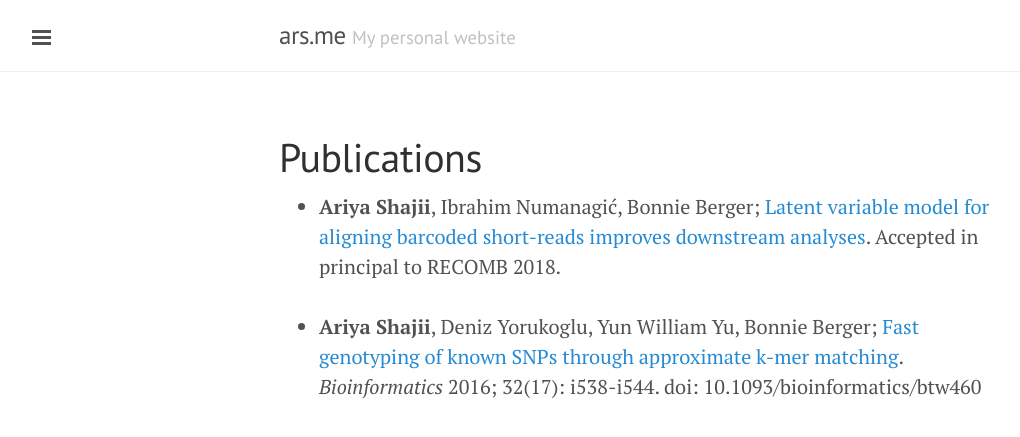
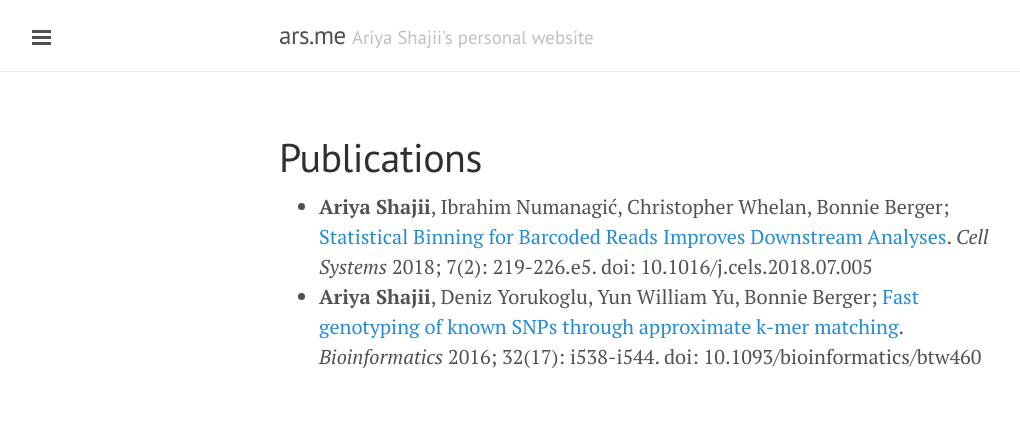
Before and after one commit to arshajii/arshajii.github.io, a Jekyll site: the page built from publications.html, in a window 1280 px wide. Shown: the top 437 px of the page, without its empty margins (1-1021 px from the left). Built offline with Jekyll 4.4.1, drawn with Linux system fonts in a browser that asks for light colours; nearby versions of some CDN libraries.

Commit message:
Remove fluff

```diff
--- a/_config.yml
+++ b/_config.yml
@@ -8,11 +8,11 @@ permalink:        pretty
 
 # Setup
 title:            ars.me
-tagline:          My personal website
+tagline:          Ariya Shajii's personal website
 url:
 paginate:         1
 author:
-  name:           A. R. Shajii
+  name:           Ariya Shajii
   url:            ars.me
   email:          ars@ars.me
   github:         arshajii
--- a/publications.html
+++ b/publications.html
@@ -7,6 +7,6 @@ group: misc
 {% include JB/setup %}
 
 <ul>
-	<li><b>Ariya Shajii</b>, Ibrahim Numanagić, Bonnie Berger; <a href="https://www.biorxiv.org/content/early/2017/11/16/220236">Latent variable model for aligning barcoded short-reads improves downstream analyses</a>. Accepted in principal to RECOMB 2018.</li><br />
+	<li><b>Ariya Shajii</b>, Ibrahim Numanagić, Christopher Whelan, Bonnie Berger; <a href="https://authors.elsevier.com/sd/article/S2405471218302849">Statistical Binning for Barcoded Reads Improves Downstream Analyses</a>. <i>Cell Systems</i> 2018; 7(2): 219-226.e5. doi: 10.1016/j.cels.2018.07.005<br />
 	<li><b>Ariya Shajii</b>, Deniz Yorukoglu, Yun William Yu, Bonnie Berger; <a href="https://academic.oup.com/bioinformatics/article/32/17/i538/2450790">Fast genotyping of known SNPs through approximate k-mer matching</a>. <i>Bioinformatics</i> 2016; 32(17): i538-i544. doi: 10.1093/bioinformatics/btw460</li>
 </ul>
```
Also changed, not shown: index.html (+0 -9 lines).
